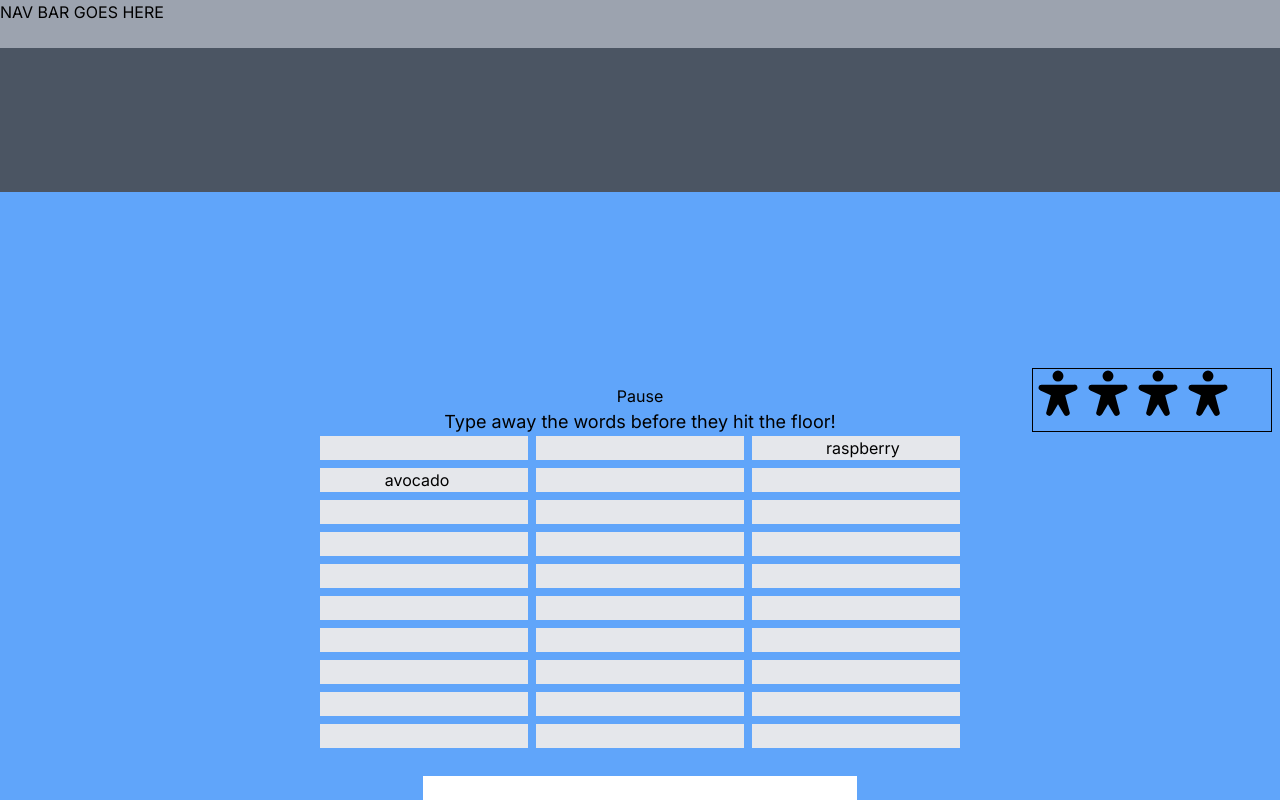
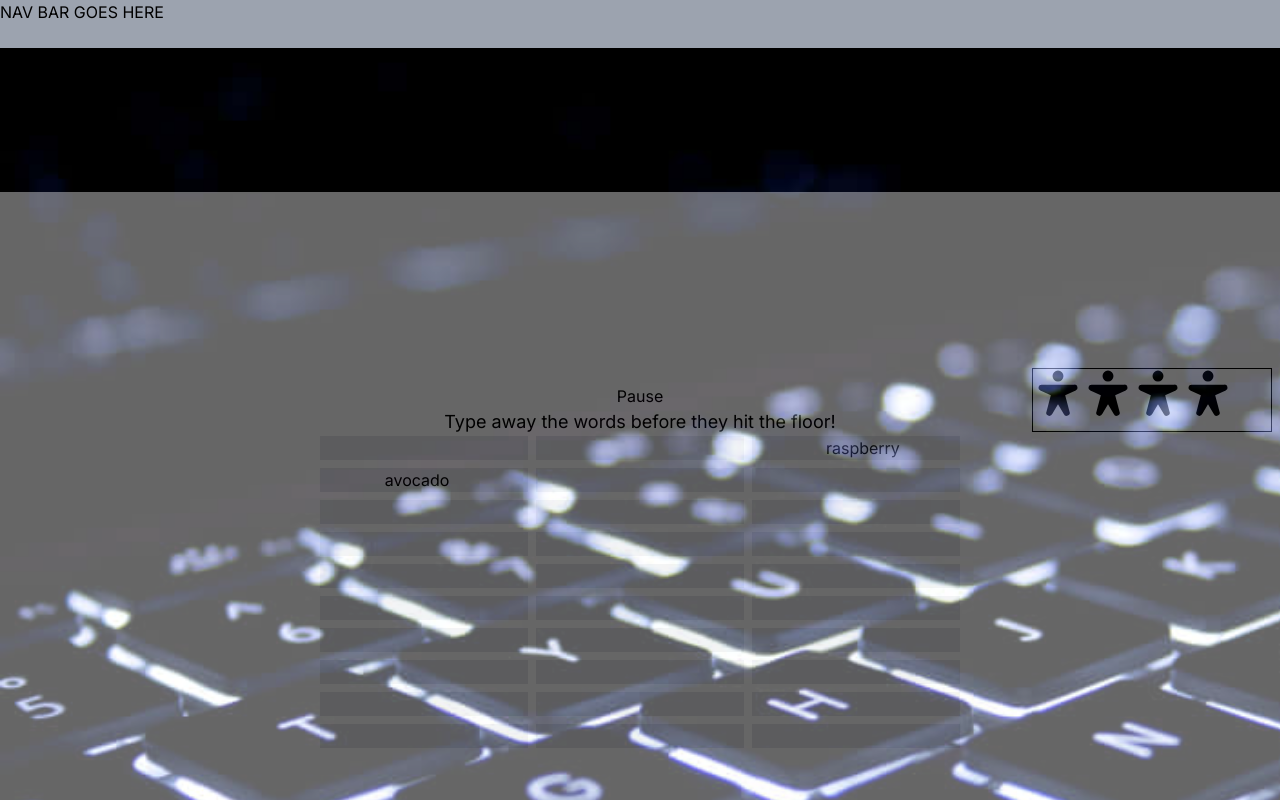
Before and after one commit to cisdell/type_better_v2, a Next.js app: page / in a window 1280 px wide. Shown: the top 800 px of the page. Built offline with nearby package versions, Linux system fonts and the light colour scheme.

Commit message:
added background image

```diff
--- a/components/game_on/gaming_board.tsx
+++ b/components/game_on/gaming_board.tsx
@@ -135,7 +135,7 @@ const GameBoard: React.FC<{}> = () => {
 
   //jsx components
   return (
-    <div className="w-[90rem] h-[50rem] border-solid m-auto border-white flex flex-col justify-center items-center bg-blue-400 relative">
+    <div className="w-[90rem] h-[50rem] border-solid m-auto border-white flex flex-col justify-center items-center bg-white opacity-40 relative">
       <BatteryContainer life={life} />
       <button onClick={pauseButton}>Pause</button>
       {/* <button onClick={generateWord}>Generate Word</button> */}
--- a/components/gaming_body.tsx
+++ b/components/gaming_body.tsx
@@ -8,7 +8,7 @@ import GamingGrid from "./game_on/gaming_board";
 
 export default function GamingBody() {
   return (
-    <div className="h-[68rem] bg-gray-600 flex">
+    <div className="h-[68rem] bg-gray-600 flex bg-[url('/images/keyboard-background.jpg')] bg-cover">
       <GamingGrid />
     </div>
   );
```
